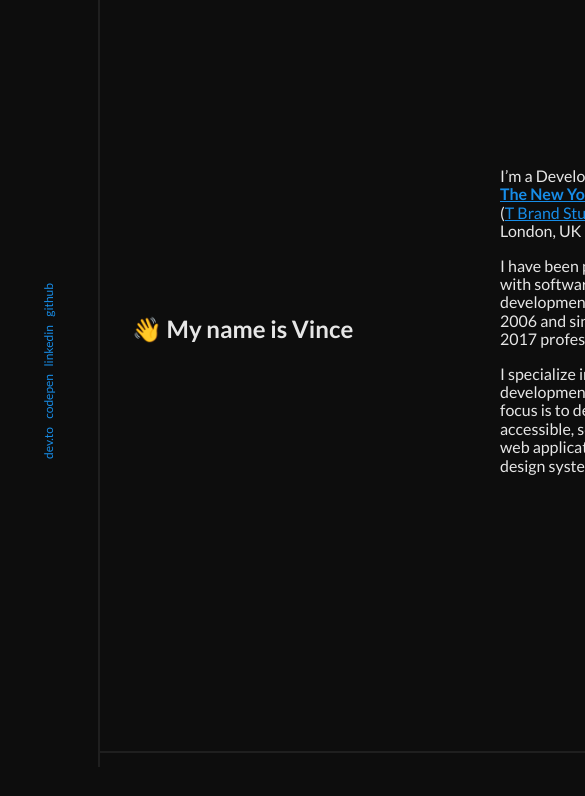
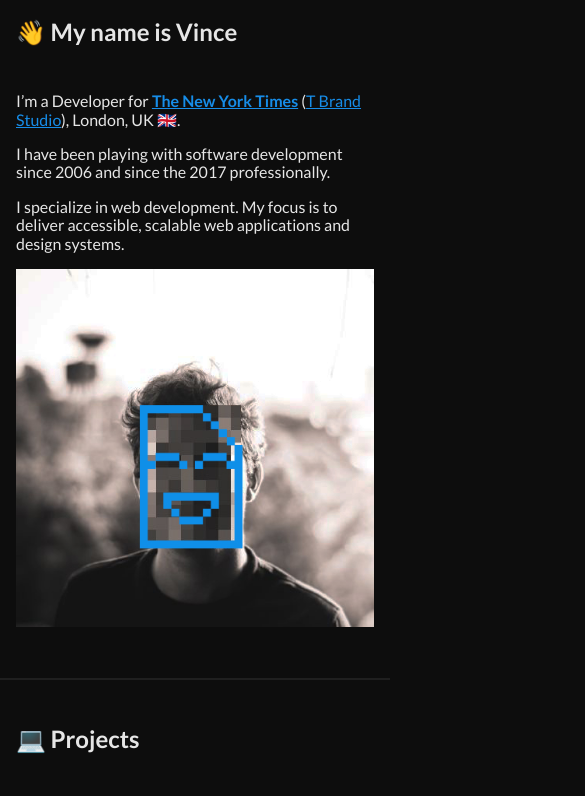
Before and after one commit to vinceumo/vincent-humeau.com, a Gatsby site: page / in a window 390 px wide. Shown: the part 93-889 px from the top of the page, 585 px wide, since content can reach past the window. Built offline with nearby package versions, Linux system fonts and the light colour scheme; Gatsby itself is replaced by a stand-in of ours.

Commit message:
Tidy ups on mobile

```diff
--- a/package.json
+++ b/package.json
@@ -20,6 +20,7 @@
     "gatsby-transformer-remark": "^2.8.28",
     "gatsby-transformer-sharp": "^2.5.12",
     "gsap": "^3.4.2",
+    "imagesloaded": "^4.1.4",
     "node-sass": "^4.14.1",
     "normalize.css": "^8.0.1",
     "prop-types": "^15.7.2",
--- a/src/components/_layout.scss
+++ b/src/components/_layout.scss
@@ -1,4 +1,8 @@
+@import "../style/global-style-resources";
+
 .layout {
-    display: grid;
-    grid-template-columns: 100px 1fr;
+    @include min(bp(sm)) {
+        display: grid;
+        grid-template-columns: 100px 1fr;
+    }
 }
--- a/src/components/molecules/cursor/cursor.js
+++ b/src/components/molecules/cursor/cursor.js
@@ -6,12 +6,17 @@ const Cursor = () => {
   let cursorRef = useRef(null)
 
   useEffect(() => {
-    const cursorEl = new CursorEvent(cursorRef.current);
+    const reducedMotion = window.matchMedia("(prefers-reduced-motion: reduce)")
+      .matches
+    if (reducedMotion) {
+      return
+    }
+    const cursorEl = new CursorEvent(cursorRef.current)
 
-    [...document.querySelectorAll('a')].forEach(el => {
-        el.addEventListener('mouseenter', () => cursorEl.emit('enter'));
-        el.addEventListener('mouseleave', () => cursorEl.emit('leave'));
-    });
+    ;[...document.querySelectorAll("a")].forEach(el => {
+      el.addEventListener("mouseenter", () => cursorEl.emit("enter"))
+      el.addEventListener("mouseleave", () => cursorEl.emit("leave"))
+    })
   }, [])
 
   return (
--- a/src/components/molecules/cursor/cursorEvent.js
+++ b/src/components/molecules/cursor/cursorEvent.js
@@ -1,15 +1,9 @@
 import { gsap } from "gsap"
-import { map, lerp, calcWinSize, getMousePos, getPageYScroll } from "../../../utils"
+import { lerp, getMousePos, getPageYScroll } from "../../../utils"
 import { EventEmitter } from "events"
 
-// Calculate the viewport size
-let winsize = calcWinSize()
+
 let docYScroll = getPageYScroll();
-
-window.addEventListener("resize", () => {
-  winsize = calcWinSize()
-})
-
 window.addEventListener("scroll", () => {
   docYScroll = getPageYScroll()
 })
--- a/src/components/molecules/glitchImage/_glitchImage.scss
+++ b/src/components/molecules/glitchImage/_glitchImage.scss
@@ -35,12 +35,20 @@ $blend-color: (
             animation-delay: $delay-anim;
             animation-timing-function: linear;
             animation-iteration-count: infinite;
+
+            @media (prefers-reduced-motion: reduce) {
+                animation: unset;
+            }
         }
         @for $i from 2 through 5 {
             &:nth-child(#{$i}) {
                 background-color: map-get($blend-color, $i);
                 background-blend-mode: map-get($blend-mode, $i);
                 animation-name: glitch-anim#{-$i};
+
+                @media (prefers-reduced-motion: reduce) {
+                    animation: unset;
+                }
             }
         }
     }
--- a/src/components/organisms/header/_header.scss
+++ b/src/components/organisms/header/_header.scss
@@ -1,17 +1,24 @@
 @import "../../../style/global-style-resources";
 
 header {
-    height: 100vh;
-    max-height: 100vh;
     position: sticky;
     top: 0;
+    background-color: color(background);
     color: color(text);
-    border-right: 2px solid color(background, light);
-    padding: spacer(2);
+    border-bottom: 2px solid color(background, light);
+    padding: spacer(1);
     display: flex;
-    flex-direction: column;
-    align-items: center;
-    justify-content: space-between;
+
+    @include min(bp(sm)) {
+        height: 100vh;
+        max-height: 100vh;
+        border-right: 2px solid color(background, light);
+        border-bottom: none;
+        padding: spacer(2);
+        flex-direction: column;
+        align-items: center;
+        justify-content: space-between;
+    }
 
     .logo-container {
         text-align: center;
@@ -29,19 +36,27 @@ header {
     .social {
         list-style-type: none;
         padding: 0;
+        display: flex;
+        flex-wrap: wrap;
+
+        @include min(bp(sm)) {
+            flex-direction: column;
+        }
 
         li {
-            writing-mode: vertical-lr;
-            // text-orientation: upright;
-            margin: spacer(2) 0;
-            transform: rotate(180deg);
             font-size: font-size(h1);
+            margin: 0 spacer(1);
 
+            @include min(bp(sm)) {
+                writing-mode: vertical-lr;
+                // text-orientation: upright;
+                margin: spacer(2) 0;
+                transform: rotate(180deg);
+             }
 
             a {
                 text-decoration: none;
                 // letter-spacing: -0.20em;
-
             }
         }
     }
--- a/src/components/organisms/section/_section.scss
+++ b/src/components/organisms/section/_section.scss
@@ -3,26 +3,39 @@
 section {
   background-color: color(background);
   color: color(text);
+  border-bottom: 2px solid color(background, light);
+  margin: spacer(6) 0;
+  padding: 0 spacer(3) spacer(6);
+
+  @include min(bp(sm)) {
+    padding: 0;
     display: grid;
     grid-template-columns: 400px 1fr;
     align-items: center;
-  border-bottom: 2px solid color(background, light);
-
-  // &:nth-child(odd) {
-  //   background: color(background, dark);
-  // }
+  }
 
   &:last-child {
     border-bottom: none;
   }
 
   .section-content {
+    @include min(bp(sm)) {
       max-width: 600px;
       justify-self: center;
       padding-top: spacer(7);
       padding-bottom: spacer(7);
     }
+  }
 
+  .section-heading {
+    margin: spacer(6) 0;
+
+     @include min(bp(sm)) {
+        margin: 0;
+     }
+  }
+
+  @include min(bp(sm)) {
       .clip-content-scroll-container {
         position: relative;
         min-height: 100vh;
@@ -57,3 +70,4 @@ section {
         }
       }
     }
+}
--- a/src/style/_global-style-resources.scss
+++ b/src/style/_global-style-resources.scss
@@ -12,7 +12,7 @@
 // @import "variables/aspect-ratios";
 // @import "variables/box-shadow";
 @import "variables/root-classes";
-// @import "variables/breakpoints";
+@import "variables/breakpoints";
 @import "variables/colors";
 // @import "variables/container-sizes";
 @import "variables/font-families-import";
--- a/src/style/molecules/_about-section.scss
+++ b/src/style/molecules/_about-section.scss
@@ -1,7 +1,11 @@
 .about-section {
-    display: flex;
+    @include min(bp(sm)) {
+        display: flex;
+    }
 
     > .about-section-copy {
-        padding-right: spacer(3);
+        @include min(bp(sm)) {
+            padding-right: spacer(3);
+        }
     }
 }
--- a/src/utils.js
+++ b/src/utils.js
@@ -3,7 +3,7 @@ const map = (x, a, b, c, d) => ((x - a) * (d - c)) / (b - a) + c
 
 const lerp = (a, b, n) => (1 - n) * a + n * b
 
-const calcWinSize = () => {
+const calcWindowSize = () => {
   return { width: window.innerWidth, height: window.innerHeight }
 }
 
@@ -12,7 +12,6 @@ const getMousePos = e => {
   let posy = 0
   if (!e) e = window.event
   if (e.pageX || e.pageY) {
-    console.log(e.pageY)
     posx = e.pageX
     posy = e.pageY
   } else if (e.clientX || e.clientY) {
@@ -32,4 +31,4 @@ const getMousePos = e => {
 const getPageYScroll = () =>
   window.pageYOffset || document.documentElement.scrollTop
 
-export { map, lerp, calcWinSize, getMousePos, getPageYScroll }
+export { map, lerp, calcWindowSize, getMousePos, getPageYScroll }
```
Also changed, not shown: src/components/molecules/cursor/_cursor.scss (+0 -8 lines), 1 other file. Lines whose indentation alone changed are shown as unchanged.
